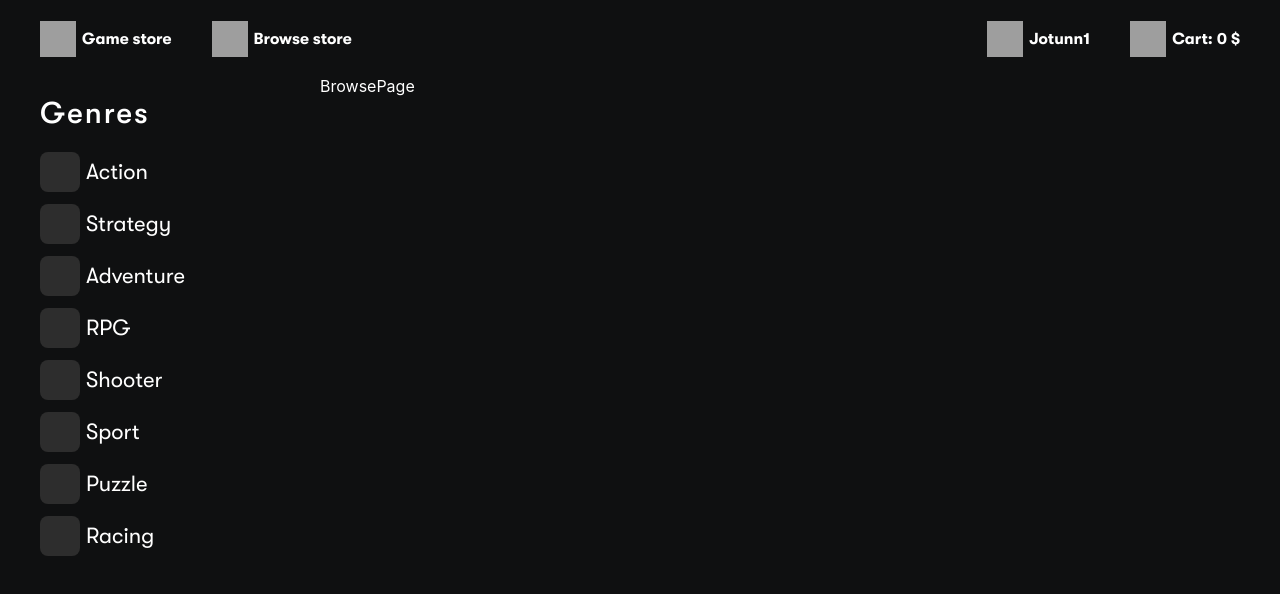
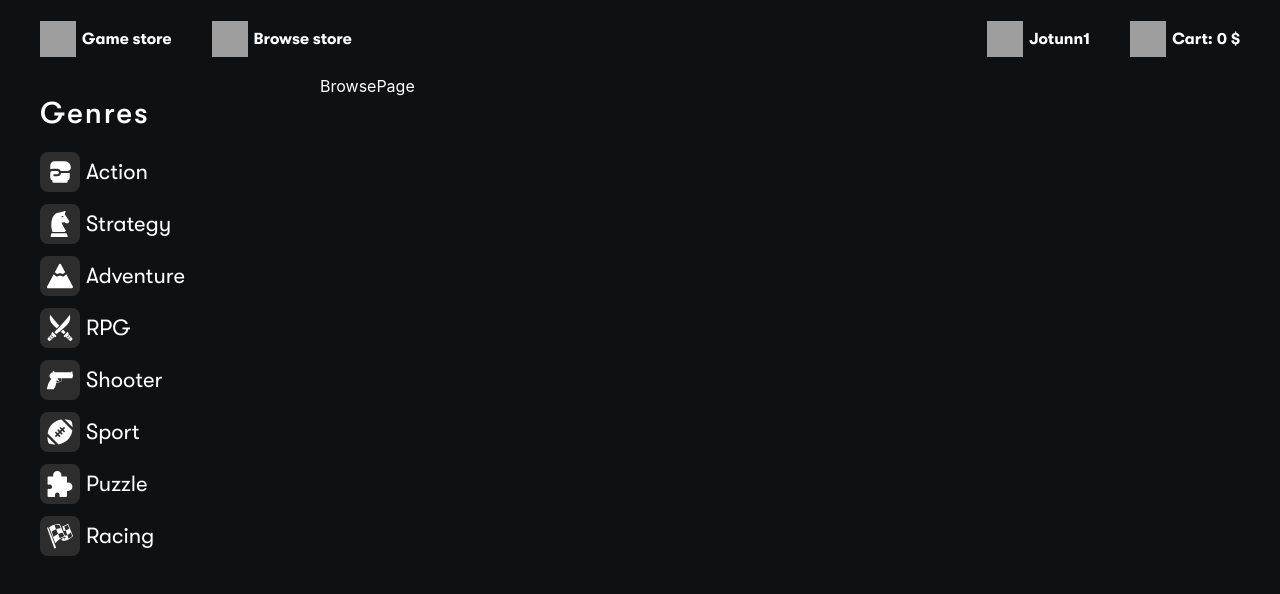
Before and after one commit to Jotunn1/game-store, a React (Create React App) app: page /browse in a window 1280 px wide. Shown: the top 594 px of the page. Built offline with nearby package versions, Linux system fonts and the light colour scheme; grey boxes are pictures that could not be loaded.

Commit message:
genres column ready

```diff
--- a/src/components/GenresColumn.jsx
+++ b/src/components/GenresColumn.jsx
@@ -1,14 +1,32 @@
 import { PrGenreBtn } from "./primitives/PrGenreBtn";
 //icons
+import { ReactComponent as ActionLogo } from '../assets/images/genres/action.svg';
+import { ReactComponent as StrategyLogo } from '../assets/images/genres/strategy.svg';
+import { ReactComponent as RPGLogo } from '../assets/images/genres/RPG.svg';
+import { ReactComponent as ShooterLogo } from '../assets/images/genres/shooter.svg';
+import { ReactComponent as SportLogo } from '../assets/images/genres/sports.svg';
+import { ReactComponent as PuzzleLogo } from '../assets/images/genres/puzzle.svg';
+import { ReactComponent as RacingLogo } from '../assets/images/genres/racing.svg';
+import { ReactComponent as AdventureLogo } from '../assets/images/genres/adventure.svg';
+
 
 
 const GenresColumn = () => {
-  const genresList = ['action', 'strategy', 'adventure', 'RPG', 'shooter', 'sport', 'puzzle', 'racing'];
+  const genresList = [{ name: 'action', icon: <ActionLogo /> },
+  { name: 'strategy', icon: <StrategyLogo /> },
+  { name: 'adventure', icon: <AdventureLogo /> },
+  { name: 'RPG', icon: <RPGLogo /> },
+  { name: 'shooter', icon: <ShooterLogo /> },
+  { name: 'sport', icon: <SportLogo /> },
+  { name: 'puzzle', icon: <PuzzleLogo /> },
+  { name: 'racing', icon: <RacingLogo /> }];
   return (
     <div className="genres-col">
       <h3>Genres</h3>
       <ul>
-        {genresList.map(el=> <PrGenreBtn genreName={el} />)}
+        {genresList.map((el,index) => <PrGenreBtn genreName={el.name} key={index} >
+          {el.icon}
+        </PrGenreBtn>)}
       </ul>
     </div>
   )
--- a/src/components/primitives/PrGenreBtn.jsx
+++ b/src/components/primitives/PrGenreBtn.jsx
@@ -1,12 +1,10 @@
-import { PrIcon } from "./PrIcon"
 
-export const PrGenreBtn = ({ icon, genreName, setGenreState }) => {
+export const PrGenreBtn = ({ children, genreName, setGenreState }) => {
     return (
         <button className="button genre-btn" >
             <div className="genre-icon">
-                {/* <PrIcon iconName={icon} /> */}
+                {children}
             </div>
-
             <h3>{genreName}</h3>
         </button>
     )
--- a/src/styles/main.scss
+++ b/src/styles/main.scss
@@ -114,19 +114,24 @@ header {
             color: $white-color;
             font-family: 'GT Regular';
             font-size: 22px;
-            transition: letter-spacing $base-time ease-in;
+            transition: letter-spacing $base-time cubic-bezier(0, -0.1, .99, -0.7);
+            // TODO fix transition curve for letter
         }
 
         .genre-icon {
             width: 40px;
+            display: grid;
+            place-items: center;
             aspect-ratio: 1/1;
             background-color: $grey-color;
             border-radius: 8px;
             transition: background-color $base-time ease-in;
 
             >svg {
-                height: 29px;
-                width: 29px;
+                height: 26px;
+                width: 26px;
+                transition: fill $base-time ease;
+                fill: $white-color;
             }
         }
 
@@ -137,7 +142,13 @@ header {
 
             .genre-icon {
                 background-color: $white-color;
+
+                >svg {
+                    fill: $black-color;
+                }
             }
+
+
         }
     }
 }
```
